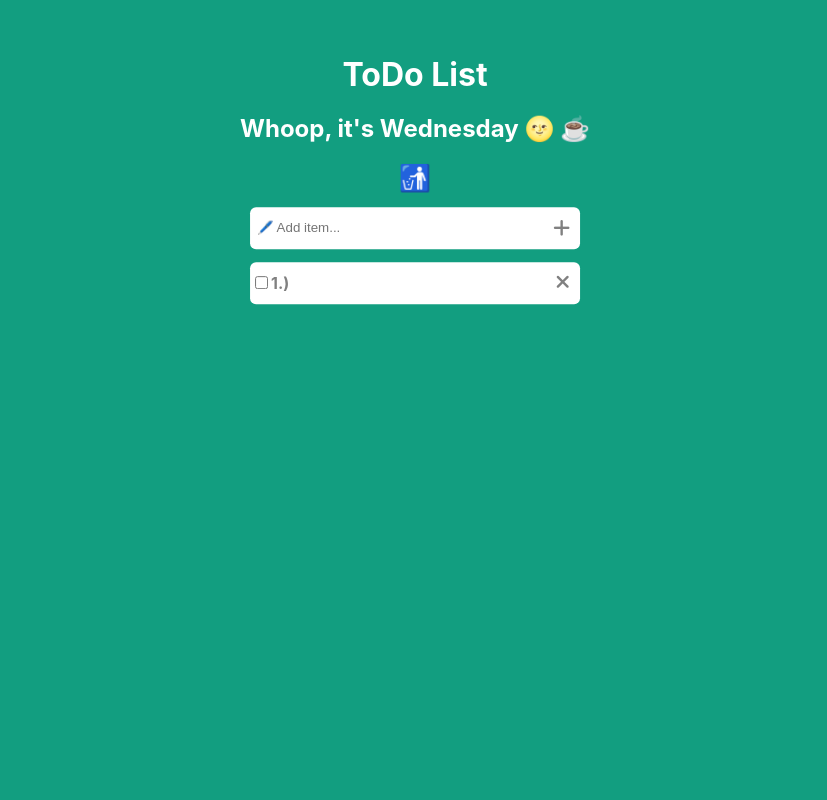
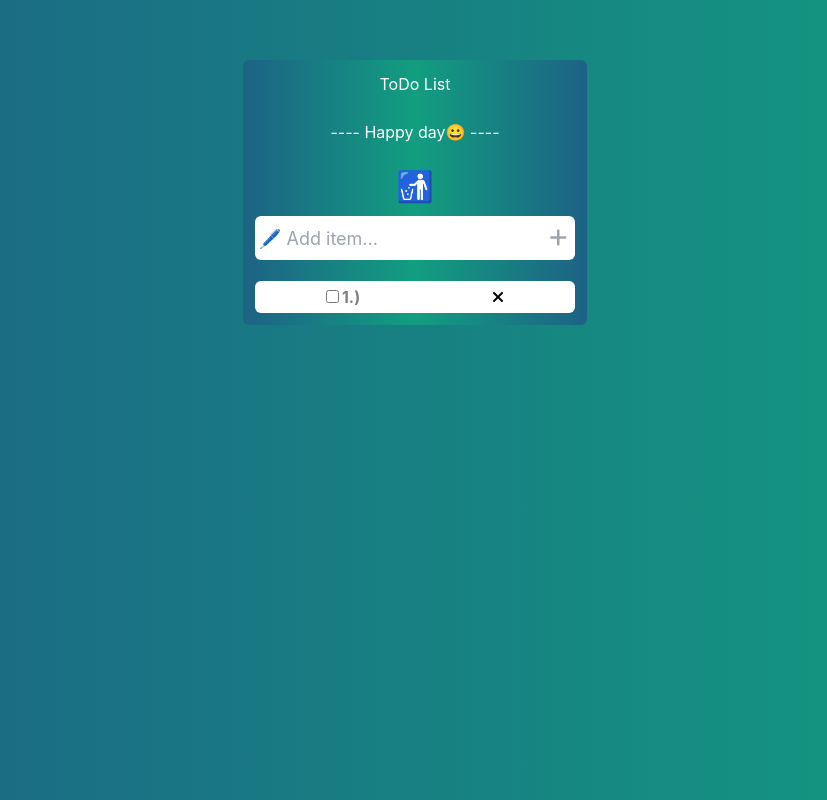
Before and after one commit to Akshaypm003/ToDo, a React (Create React App) app: page / in a window 1280 px wide. Both pictures are taken after a click on the icon 786 px from the left and 233 px from the top of the page. Shown: the whole page, without its empty margins (225-1052 px from the left). Built offline with nearby package versions, Linux system fonts and the light colour scheme.

Commit message:
issue scroll

```diff
--- a/package.json
+++ b/package.json
@@ -34,5 +34,8 @@
       "last 1 firefox version",
       "last 1 safari version"
     ]
+  },
+  "devDependencies": {
+    "tailwindcss": "^3.3.3"
   }
 }
--- a/src/App.css
+++ b/src/App.css
@@ -1,84 +1,42 @@
 * {
   margin: 0;
   padding: 0;
+  box-sizing: border-box;
 }
 
 body {
   background:#129e80 linear-gradient(to right, #1d6285 ,#129e80);
+  height: 100vh;
+  display: flex;
+  justify-content: center;
+  padding-top: 60px;
 }
 
 .app {
-  position: absolute;
-  top: 10%;
-  left: 50%;
-  transform: translate(-50%, -10%);
+
+  background:linear-gradient(to right, #1d6285 ,#129e80, #1d6285);
+
 }
 
-.app .mainHeading h1 {
-  text-align: center;
-}
-
-
-.app .subHeading .bin {
-  font-size: 26px;
-  display: block;
-  margin-inline: auto;
-  border: none;
-  border-radius: 5px;
-  background: transparent;
-}
-
-.app h1,
-h2 {
-  color: white;
-}
-
-.app .input {
-  display: flex;
-  justify-content: center;
-  align-items: center;
-}
-
-.app .input {
-  margin-top: 0.8em;
-  margin-inline:auto;
-  width: 20em;
-  height: 2em;
-  background-color: white;
-  display: flex;
-  justify-content: space-between;
-  align-items: center;
-  border-radius: 6px;
-  padding: 5px;
-}
-
-.app .input input {
-  width: 100%;
-  height: 1.6em;
-  border-color: transparent;
-  outline-color: transparent;
-}
-
-.app i {
-  cursor: pointer;
-  font-size: larger;
-  font-weight: 900;
-  color: grey;
-  margin-right: 5px;
-}
 .app .todos {
   display: flex;
   justify-content: center;
   align-items: center;
   flex-direction: column;
+  max-height: 50vh;
+  overflow-y: scroll;
+
 }
+/* .app .todos::-webkit-scrollbar {
+  display: none;
+} */
 .app .todos .todo {
   margin-top: 0.8em;
   width: 20em;
   height: 2em;
   background-color: white;
   display: flex;
-  justify-content: space-between;
+  justify-content: space-around;
   align-items: center;
   border-radius: 6px;
   padding: 5px;
--- a/src/App.js
+++ b/src/App.js
@@ -1,72 +1,81 @@
-import React from 'react';
-import './App.css';
+import React from "react";
+import "./App.css";
 
-import { useState } from 'react';
-
-
+import { useState } from "react";
 
 function App() {
+  const [toDo, setToDo] = useState("");
+  const [toDos, setToDos] = useState([]);
 
-  const [toDo,setToDo] = useState('');
-  const [toDos,setToDos] = useState([]);
+  const hdlDelete = (obj) => {
+    setToDos(toDos.filter((curObj) => curObj.id !== obj.id));
+  };
+  const hdlMultiDel = () => {
+    setToDos(toDos.filter((obj) => !obj.status));
+  };
+  const hdlStatus = (obj, e) => {
+    setToDos(
+      toDos.filter((obj2) => {
+        if (obj2.id === obj.id) {
+          obj2.status = e.target.checked;
+        }
+        return obj2;
+      })
+    );
+  };
 
-  // const singleDeleteHandler=obj=>{
-  //       setToDos(toDos.filter(curObj=>curObj.id !== obj.id))
-  // }
-
+  const hdlToDos = () => {
+    setToDos([...toDos, { id: Date.now(), text: toDo, status: false }]);
+    setToDo("");
+  };
 
   return (
-    <div className="app">
+    <div className="app p-3 rounded-md  ">
       <div className="mainHeading">
-        <h1>ToDo List</h1>
+        <h1 className="text-center text-white">ToDo List</h1>
       </div>
       <div className="subHeading">
         <br />
-        <h2>Whoop, it's Wednesday 🌝 ☕ </h2> <br />
-        <button onClick={(e)=>{ setToDos(toDos.filter(obj=>!obj.status )) }}
-         className='bin'>🚮</button>
+        <h2 className="text-center text-white" >---- Happy day😀 ----</h2> <br />
+        <button onClick={(e) => hdlMultiDel()} className="bin text-3xl block mx-auto border-none rounded-md bg-transparent">
+          🚮
+        </button>
       </div>
-      <div className="input">
-        <input value={toDo} onChange={(e)=>{
-          setToDo(e.target.value)
-        }}  type="text" placeholder="🖊️ Add item..." />
-        <i onClick={(e)=>{
-          setToDos([...toDos,{id:Date.now(), text:toDo, status:false}]);
-          setToDo('');
-        }} className="fas fa-plus"></i>
+
+      <div className="input flex items-center justify-center w-80 text-lg p-1 rounded-md bg-white mx-auto mt-3">
+        <input
+        className="w-full h-9 outline-none border-none"
+          value={toDo}
+          onChange={(e) => setToDo(e.target.value)}
+          type="text"
+          placeholder="🖊️ Add item..."
+        />
+
+        <i onClick={() => hdlToDos()} className="fas fa-plus cursor-pointer text-xl text-gray-400 font-black me-1"></i>
       </div>
-      <div className="todos">
-        {toDos.map((obj,i)=>{
-          return(
+
+      <div className="todos mt-2 ">
+        {toDos.map((obj, i) => {
+          return (
             <div className="todo">
               <div className="left">
-                <input onChange={(e)=>{
-                  setToDos(
-                    toDos.filter(obj2=>{
-                    if (obj2.id === obj.id){
-                      obj2.status = e.target.checked ;
-                    } return obj2 ;
-                  })) ;}}
-                type="checkbox" name="" id="checkBox" checked={obj.status} />
-                <p>{`${i+1}.) ${obj.text}`}</p>
+                <input
+                  onChange={(e) => hdlStatus(obj, e)}
+                  type="checkbox"
+                  name=""
+                  id="checkBox"
+                  checked={obj.status}
+                />
+
+                <p>{`${i + 1}.) ${obj.text}`}</p>
               </div>
+
               <div className="right">
-                <i onClick={(e)=>{
-                    setToDos(toDos.filter(curObj=>curObj.id !== obj.id))
-                }}
-                className="fas fa-times"></i>
+                <i onClick={(e) => hdlDelete(obj)} className="fas fa-times"></i>
               </div>
             </div>
-          )
+          );
         })}
-
-        {toDos.map(obj=>{
-          if (obj.status){
-             return (<h1>{obj.text}</h1>)
-          }return null
-        })}
-
-
       </div>
     </div>
   );
--- a/src/index.css
+++ b/src/index.css
@@ -11,3 +11,7 @@ code {
   font-family: source-code-pro, Menlo, Monaco, Consolas, 'Courier New',
     monospace;
 }
+
+@tailwind base;
+@tailwind components;
+@tailwind utilities;
--- /dev/null
+++ b/tailwind.config.js
@@ -0,0 +1,8 @@
+/** @type {import('tailwindcss').Config} */
+module.exports = {
+  content: ["./src/**/*.{js,jsx,ts,tsx}"],
+  theme: {
+    extend: {},
+  },
+  plugins: [],
+};
```
Also changed, not shown: 1 other file (tests, documents, lock files or other folders).
